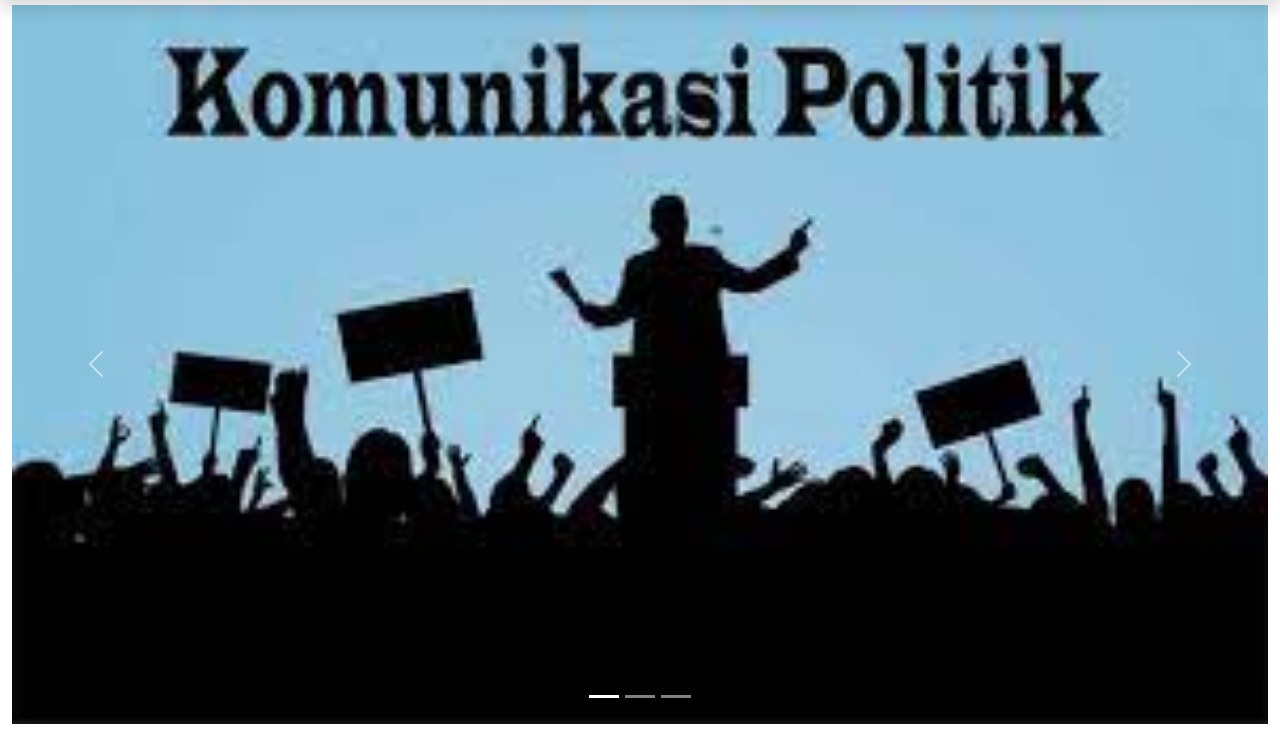
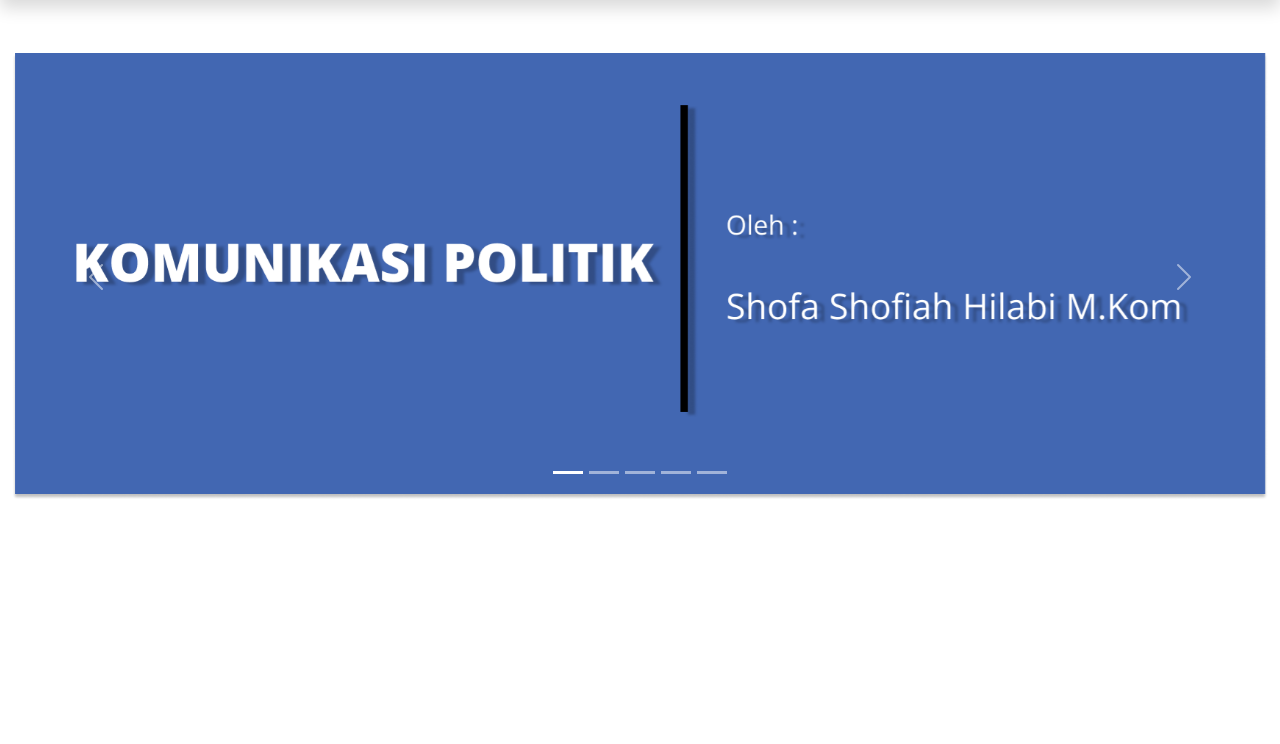
Before and after one commit to prometheusid/cms-kompol, a Flask app: page / in a window 1280 px wide. Shown: the part 56-800 px from the top of the page. Run offline with Flask 2, Linux system fonts and the light colour scheme; data that the repository does not hold is empty; parts of the project's set-up code (start-up, migrations or seed data) failed here and were passed over; some libraries are stand-ins or nearby versions.

Commit message:
add mockup for carousel

```diff
--- a/templates/public/index.html
+++ b/templates/public/index.html
@@ -1,7 +1,7 @@
 {% extends '/public/pub_base.html' %}
 {% block content %}
 <div class="container-fluid">
-    <div class="col">
+    <div class="col mt-5">
         <div class="row">
             <div id="carouselExampleIndicators" class="carousel slide" data-bs-ride="carousel">
                 <div class="carousel-indicators">
@@ -11,16 +11,26 @@
                         aria-label="Slide 2"></button>
                     <button type="button" data-bs-target="#carouselExampleIndicators" data-bs-slide-to="2"
                         aria-label="Slide 3"></button>
+                    <button type="button" data-bs-target="#carouselExampleIndicators" data-bs-slide-to="3"
+                        aria-label="Slide 4"></button>
+                    <button type="button" data-bs-target="#carouselExampleIndicators" data-bs-slide-to="4"
+                        aria-label="Slide 5"></button>
                 </div>
                 <div class="carousel-inner">
                     <div class="carousel-item active">
-                        <img src="/static/img/caro1.jpg" class="d-block w-100" alt="...">
+                        <img src="/static/img/Slide1.png" class="d-block w-100" alt="...">
                     </div>
                     <div class="carousel-item">
-                        <img src="/static/img/caro2.png" class="d-block w-100" alt="...">
+                        <img src="/static/img/Slide2.png" class="d-block w-100" alt="...">
                     </div>
                     <div class="carousel-item">
-                        <img src="/static/img/caro3.jpg" class="d-block w-100" alt="...">
+                        <img src="/static/img/Slide3.png" class="d-block w-100" alt="...">
+                    </div>
+                    <div class="carousel-item">
+                        <img src="/static/img/Slide4.png" class="d-block w-100" alt="...">
+                    </div>
+                    <div class="carousel-item">
+                        <img src="/static/img/Slide5.png" class="d-block w-100" alt="...">
                     </div>
                 </div>
                 <button class="carousel-control-prev" type="button" data-bs-target="#carouselExampleIndicators"
```
Also changed, not shown: static/img/Slide1.png (added), static/img/Slide2.png (added), static/img/Slide3.png (added), static/img/Slide4.png (added), static/img/Slide5.png (added), static/img/caro1.jpg (deleted), static/img/caro2.png (deleted), static/img/caro3.jpg (deleted).
